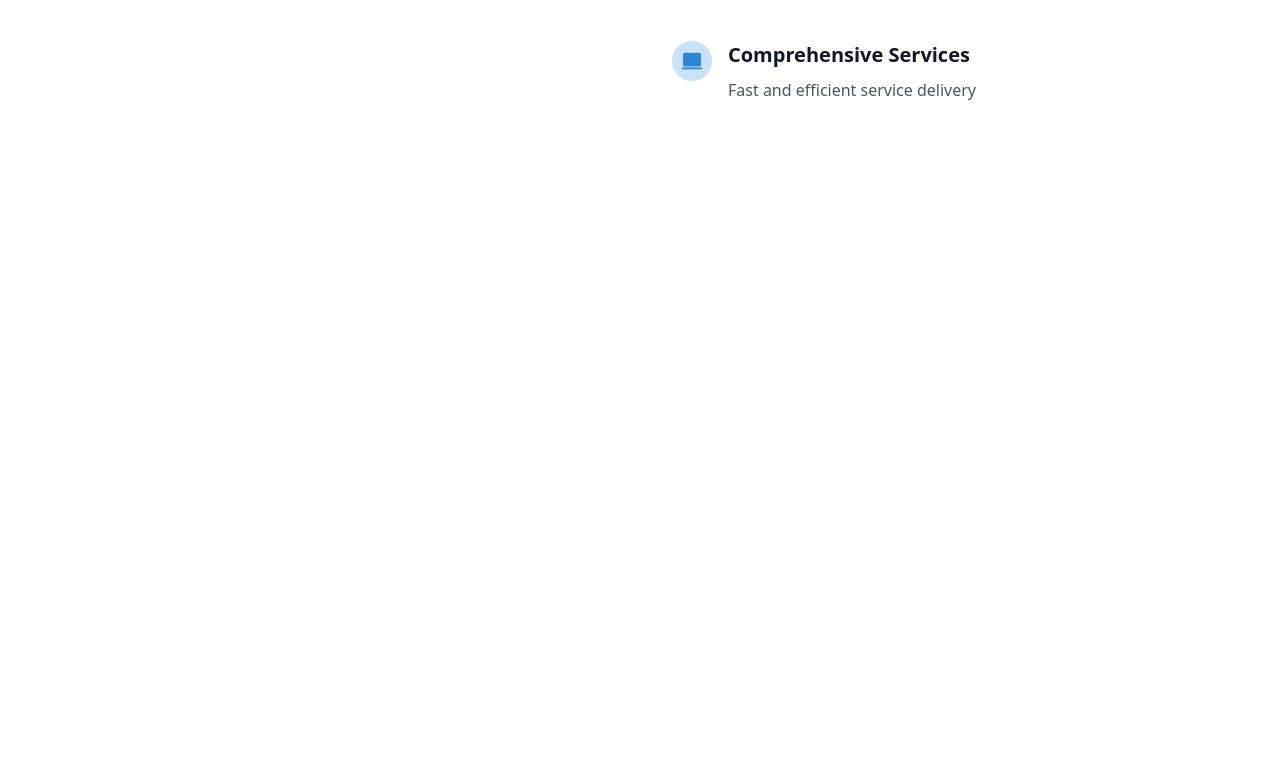
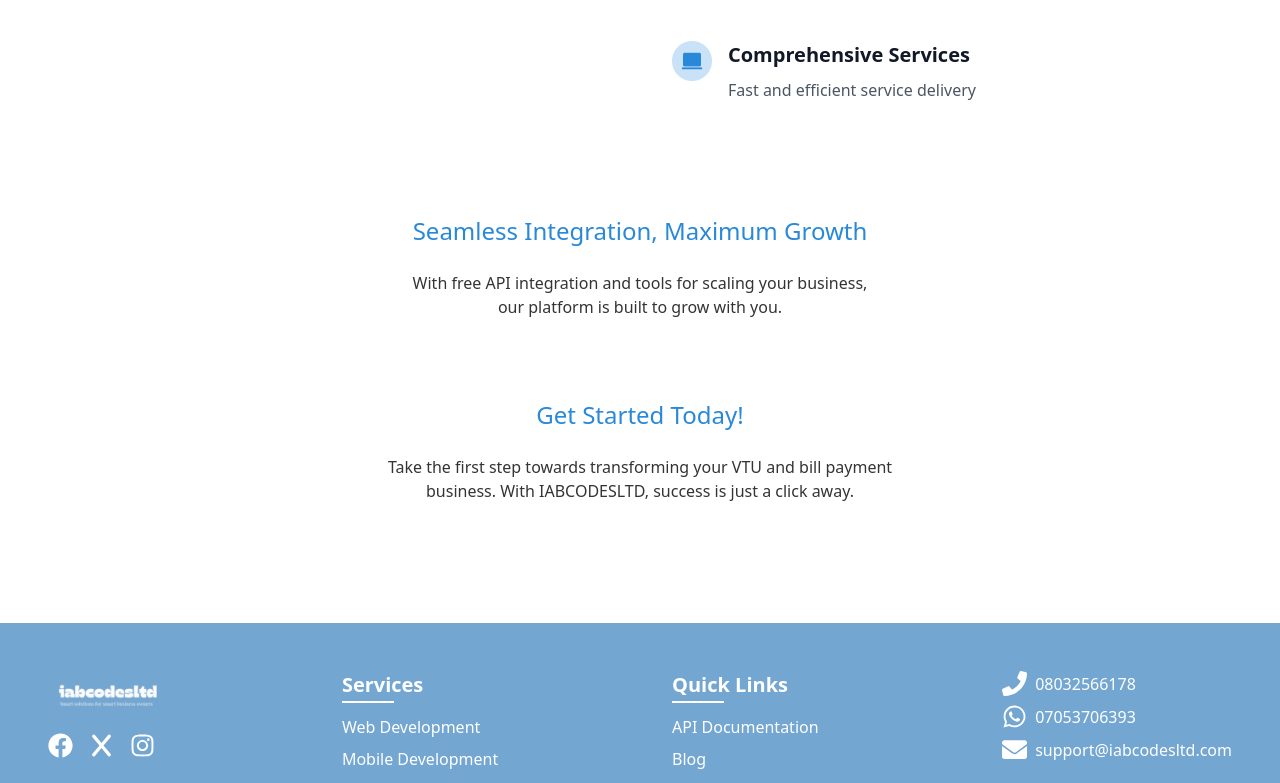
Before and after one commit to Victor4life/iabscodes, a Next.js app: page / in a window 1280 px wide. Shown: the part 2006-2789 px from the top of the page. Before the commit the page ends 2197 px from the top, so only its background shows below. Built offline with nearby package versions, Linux system fonts and the light colour scheme.

Commit message:
configuration

```diff
--- /dev/null
+++ b/app/components/Footer/Footer.jsx
@@ -0,0 +1,165 @@
+import React from "react";
+import Image from "next/image";
+import logo from "./assets/logo.png";
+import {
+  FaPhone,
+  FaEnvelope,
+  FaWhatsapp,
+  FaFacebook,
+  FaInstagram,
+} from "react-icons/fa";
+import { FaX } from "react-icons/fa6";
+
+const Footer = () => {
+  const currentYear = new Date().getFullYear();
+
+  return (
+    <footer className="bg-[#0661AC8F] text-white mt-24">
+      <div className="max-w-7xl mx-auto px-4 sm:px-6 lg:px-12 py-12">
+        <div className="grid grid-cols-1 md:flex md:flex-1 gap-8 justify-between">
+          <div className="flex-shrink-0">
+            <Image src={logo} alt="Logo" width={120} height={100} />
+            <div className="flex flex-1 space-x-4 mt-4">
+              <a
+                href="#"
+                className="text-white hover:text-white transition-colors flex items-center gap-2"
+                aria-label="number"
+              >
+                <FaFacebook size={25} />
+              </a>
+              <a
+                href="#"
+                className="text-white hover:text-white transition-colors flex items-center gap-2"
+                aria-label="number"
+              >
+                <FaX size={25} />
+              </a>
+              <a
+                href="#"
+                className="text-white hover:text-white transition-colors flex items-center gap-2"
+                aria-label="email"
+              >
+                <FaInstagram size={25} />
+              </a>
+            </div>
+          </div>
+          {/* Quick Links Section */}
+          <div className="space-y-4">
+            <h3 className="text-xl font-bold relative after:content-[''] after:absolute after:left-0 after:bottom-[-4px] after:h-[2px] after:w-1/3 after:bg-white">
+              Services
+            </h3>
+            <ul className="space-y-2 gap-2 justify-between">
+              <li>
+                <a
+                  href="/"
+                  className="text-white hover:text-white transition-colors"
+                >
+                  Web Development
+                </a>
+              </li>
+              <li>
+                <a
+                  href="/blog"
+                  className="text-white hover:text-white transition-colors"
+                >
+                  Mobile Development
+                </a>
+              </li>
+              <li>
+                <a
+                  href="/privacy-policy"
+                  className="text-white hover:text-white transition-colors"
+                >
+                  Digital Marketing
+                </a>
+              </li>
+              <li>
+                <a
+                  href="/terms-and-conditions"
+                  className="text-white hover:text-white transition-colors"
+                >
+                  Graphics Design
+                </a>
+              </li>
+            </ul>
+          </div>
+          {/* Quick Links Section */}
+          <div className="space-y-4">
+            <h3 className="text-xl font-bold relative after:content-[''] after:absolute after:left-0 after:bottom-[-4px] after:h-[2px] after:w-1/3 after:bg-white">
+              Quick Links
+            </h3>
+            <ul className="space-y-2 gap-2 justify-between">
+              <li>
+                <a
+                  href="/"
+                  className="text-white hover:text-white transition-colors"
+                >
+                  API Documentation
+                </a>
+              </li>
+              <li>
+                <a
+                  href="/blog"
+                  className="text-white hover:text-white transition-colors"
+                >
+                  Blog
+                </a>
+              </li>
+              <li>
+                <a
+                  href="/privacy-policy"
+                  className="text-white hover:text-white transition-colors"
+                >
+                  Privacy Policy
+                </a>
+              </li>
+              <li>
+                <a
+                  href="/terms-and-conditions"
+                  className="text-white hover:text-white transition-colors"
+                >
+                  Terms and Condition
+                </a>
+              </li>
+            </ul>
+          </div>
+
+          {/* Social Links Section with icons */}
+          <div className="space-y-4">
+            <div className="grid grid-cols-1 gap-2 justify-between">
+              <a
+                href="#"
+                className="text-white hover:text-white transition-colors flex items-center gap-2"
+                aria-label="number"
+              >
+                <FaPhone size={25} /> 08032566178
+              </a>
+              <a
+                href="#"
+                className="text-white hover:text-white transition-colors flex items-center gap-2"
+                aria-label="number"
+              >
+                <FaWhatsapp size={25} /> 07053706393
+              </a>
+              <a
+                href="#"
+                className="text-white hover:text-white transition-colors flex items-center gap-2"
+                aria-label="email"
+              >
+                <FaEnvelope size={25} /> support@iabcodesltd.com
+              </a>
+            </div>
+          </div>
+          {/* Copyright Section
+        <div className="mt-12 pt-8 border-t border-gray-800 text-center">
+          <p className="text-white">
+            &copy; {currentYear} Your Company Name. All rights reserved.
+          </p>
+        </div>*/}
+        </div>
+      </div>
+    </footer>
+  );
+};
+
+export default Footer;
--- /dev/null
+++ b/app/components/GetStarted/GetStarted.jsx
@@ -0,0 +1,32 @@
+import React from "react";
+
+const GetStarted = () => {
+  return (
+    <div>
+      <section className="max-w-7xl mx-auto px-4 sm:px-6 lg:px-8 py-6">
+        <h3 className="text-[#2989D8] text-center text-2xl">
+          Seamless Integration, Maximum Growth
+        </h3>
+        <br />
+        <p className="text-[#343434] text-center">
+          With free API integration and tools for scaling your business,
+          <br />
+          our platform is built to grow with you.
+        </p>
+        <div className="mt-20">
+          <h3 className="text-[#2989D8] text-center text-2xl">
+            Get Started Today!
+          </h3>
+          <br />
+          <p className="text-[#343434] text-center">
+            Take the first step towards transforming your VTU and bill payment
+            <br />
+            business. With IABCODESLTD, success is just a click away.
+          </p>
+        </div>
+      </section>
+    </div>
+  );
+};
+
+export default GetStarted;
--- a/app/components/Navbar/Navbar.tsx
+++ b/app/components/Navbar/Navbar.tsx
@@ -7,7 +7,7 @@ const Navbar = () => {
   const [isOpen, setIsOpen] = useState(false);
 
   return (
-    <nav className="bg-white shadow-lg">
+    <nav className="bg-white shadow-md sticky top-0 z-50">
       <div className="max-w-6xl mx-auto px-4">
         <div className="flex justify-between items-center h-16">
           {/* Logo */}
--- a/app/components/WhatWeOffer/WhatWeOffer.tsx
+++ b/app/components/WhatWeOffer/WhatWeOffer.tsx
@@ -35,7 +35,7 @@ const WhyChooseUs = () => {
       <div className="max-w-7xl mx-auto">
         <div className="flex flex-col md:flex-row gap-12 items-start">
           {/* Left side - Images */}
-          <div className="w-full md:w-1/2 space-y-8 flex">
+          <div className="w-full md:w-1/2 space-y-16 flex">
             <div className="relative w-full">
               <Image
                 src="/Rectangle 21.png"
@@ -48,7 +48,7 @@ const WhyChooseUs = () => {
                 alt="VTU Business"
                 width={50}
                 height={50}
-                className="absolute -top-8 -left-8 object-cover"
+                className="absolute -top-8 -left-8 object-contain"
                 priority
               />
             </div>
@@ -57,7 +57,7 @@ const WhyChooseUs = () => {
                 src="/Rectangle 22.png"
                 alt="Second Service Image"
                 fill
-                className="object-cover absolute -bottom-8 -left-8"
+                className="object-contain absolute -bottom-8 -left-8"
               />
             </div>
           </div>
--- a/app/components/WhyChoosUs/WhyChooseUs.tsx
+++ b/app/components/WhyChoosUs/WhyChooseUs.tsx
@@ -40,7 +40,7 @@ const WhyChooseUs = () => {
           <div className="w-full md:w-1/2">
             <div className="grid grid-cols-1 gap-8">
               {reasons.map((reason, index) => (
-                <div key={index} className="bg-white p-2 hover:shadow-lg ">
+                <div key={index} className="bg-white p-2">
                   <div className="flex items-start space-x-6">
                     <div className="w-12 h-12 flex-shrink-0">
                       <Image
--- a/app/layout.tsx
+++ b/app/layout.tsx
@@ -1,6 +1,7 @@
 import "./globals.css";
 import Navbar from "./components/Navbar/Navbar";
 import { Metadata } from "next";
+import Footer from "./components/Footer/Footer";
 
 export const metadata: Metadata = {
   title: "IABCODES",
@@ -18,6 +19,7 @@ export default function RootLayout({
         <div className="main">
           <Navbar />
           <main>{children}</main>
+          <Footer />
         </div>
       </body>
     </html>
--- a/app/page.tsx
+++ b/app/page.tsx
@@ -1,6 +1,7 @@
 import Hero from "./components/Hero/Hero";
 import WhatWeOffer from "./components/WhatWeOffer/WhatWeOffer";
 import WhyChooseUs from "./components/WhyChoosUs/WhyChooseUs";
+import GetStarted from "./components/GetStarted/GetStarted";
 
 export default function Home() {
   return (
@@ -8,6 +9,7 @@ export default function Home() {
       <Hero />
       <WhyChooseUs />
       <WhatWeOffer />
+      <GetStarted />
     </main>
   );
 }
--- a/package.json
+++ b/package.json
@@ -12,6 +12,7 @@
     "next": "^14.0.4",
     "react": "^18.2.0",
     "react-dom": "^18.2.0",
+    "react-icons": "^5.5.0",
     "sharp": "^0.33.5"
   },
   "devDependencies": {
```
Also changed, not shown: app/components/Hero/Hero.tsx (+4 -4 lines), app/components/Footer/assets/logo.png (added), 1 other file (tests, documents, lock files or other folders).
